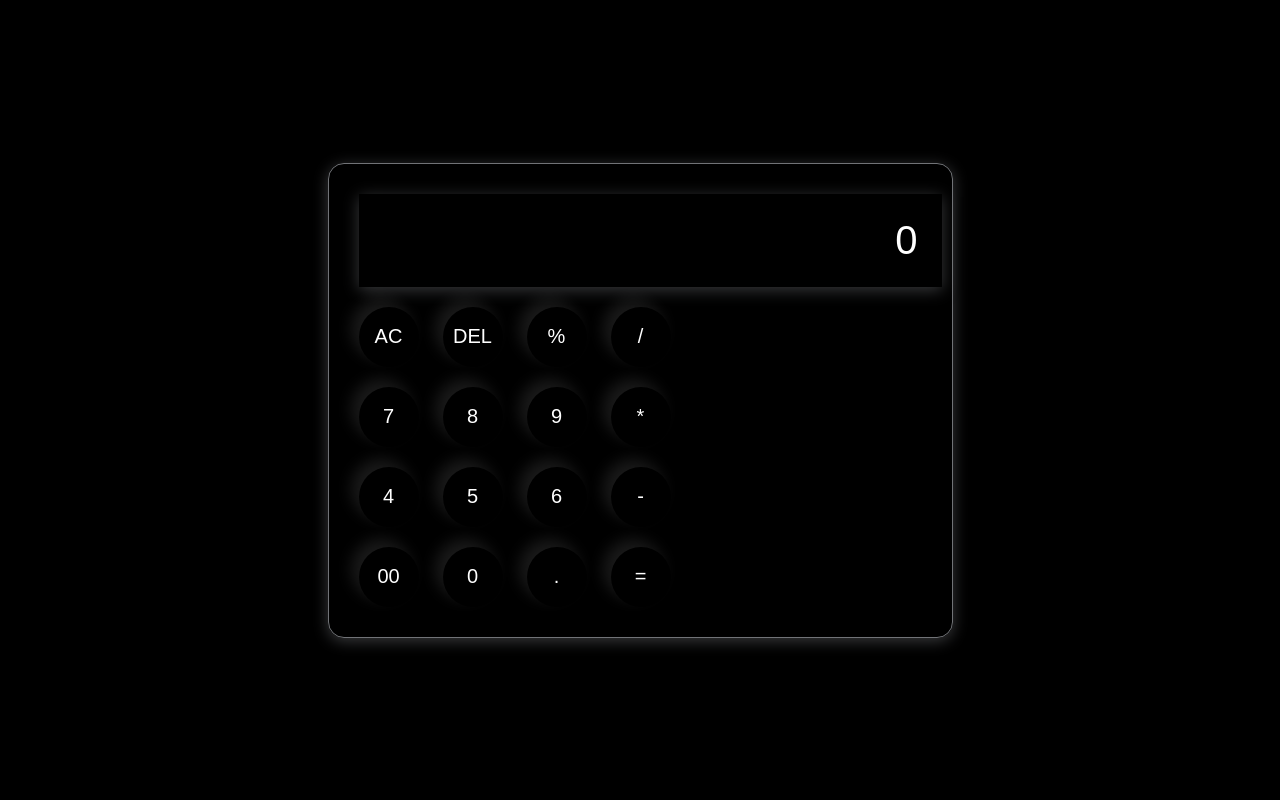
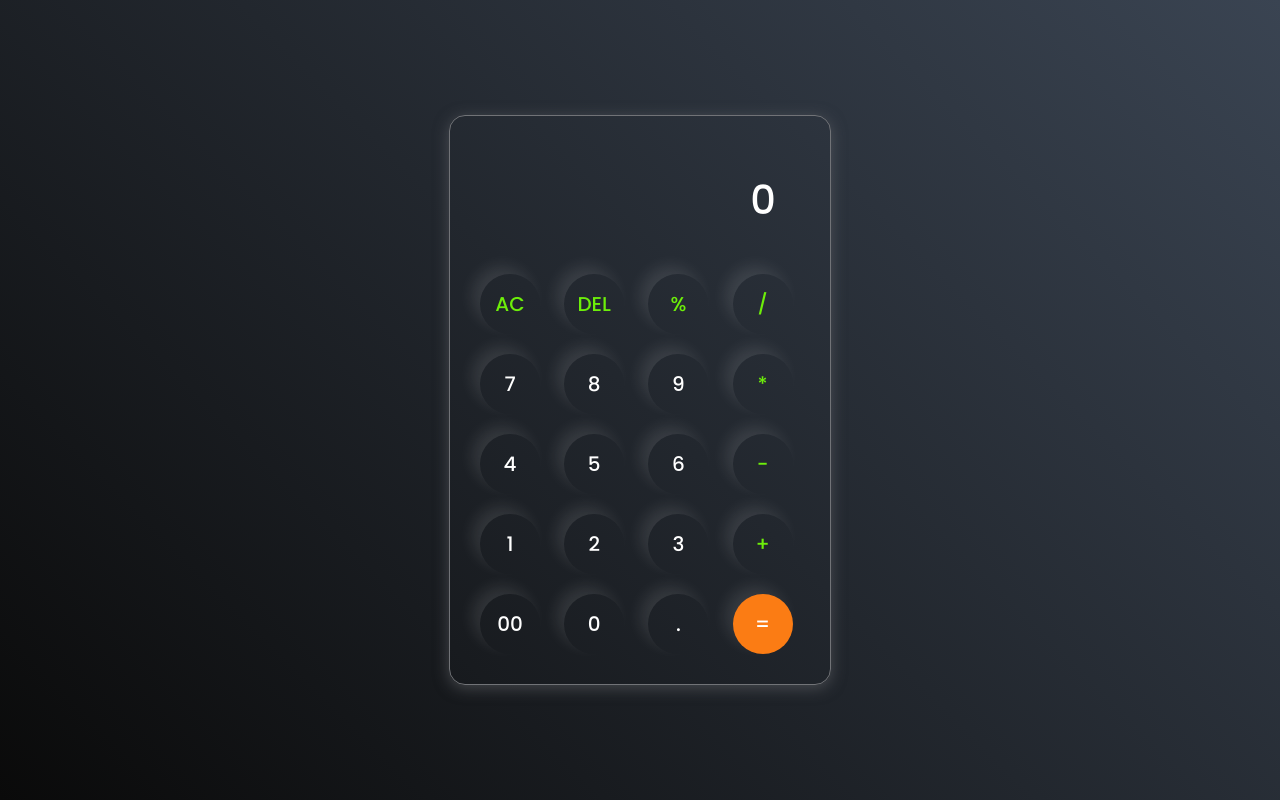
Before and after one commit to Ahmad-Zeeshan-Ramzan/Calculator, a plain HTML site: page index.html in a window 1280 px wide. Drawn offline with Linux system fonts and the light colour scheme.

Commit message:
Changes in HTML CSS file

```diff
--- a/index.html
+++ b/index.html
@@ -1,46 +1,50 @@
 <!DOCTYPE html>
 <html lang="en">
-
-<head>
-    <meta charset="UTF-8">
-    <meta name="viewport" content="width=device-width, initial-scale=1.0">
+  <head>
+    <meta charset="UTF-8" />
+    <meta http-equiv="X-UA-Compatible" content="IE=edge" />
+    <meta name="viewport" content="width=device-width, initial-scale=1.0" />
+    <link rel="stylesheet" href="style.css" />
     <title>Calculator</title>
-    <!-- Fonts link -->
-    <link rel="preconnect" href="https://fonts.googleapis.com">
-    <link rel="preconnect" href="https://fonts.gstatic.com" crossorigin>
-    <link href="https://fonts.googleapis.com/css2?family=Poppins:ital,wght@1,600&display=swap" rel="stylesheet">
-    <!-- CSS Sheet -->
-    <link rel="stylesheet" href="style.css">
-</head>
-
-<body>
-    <div class="calculator">
-        <input type="text" placeholder="0">
+  </head>
+  <body>
+    <div class="container">
+      <div class="calculator">
+        <input type="text" id="inputBox" placeholder="0" />
         <div>
-            <button>AC</button>
-            <button>DEL</button>
-            <button>%</button>
-            <button>/</button>
+          <button class="button operator">AC</button>
+          <button class="button operator">DEL</button>
+          <button class="button operator">%</button>
+          <button class="button operator">/</button>
         </div>
         <div>
-            <button>7</button>
-            <button>8</button>
-            <button>9</button>
-            <button>*</button>
+          <button class="button">7</button>
+          <button class="button">8</button>
+          <button class="button">9</button>
+          <button class="button operator">*</button>
         </div>
         <div>
-            <button>4</button>
-            <button>5</button>
-            <button>6</button>
-            <button>-</button>
+          <button class="button">4</button>
+          <button class="button">5</button>
+          <button class="button">6</button>
+          <button class="button operator">-</button>
         </div>
         <div>
-            <button>00</button>
-            <button>0</button>
-            <button>.</button>
-            <button>=</button>
+          <button class="button">1</button>
+          <button class="button">2</button>
+          <button class="button">3</button>
+          <button class="button operator">+</button>
         </div>
+
+        <div>
+          <button class="button">00</button>
+          <button class="button">0</button>
+          <button class="button">.</button>
+          <button class="button equalBtn">=</button>
+        </div>
+      </div>
     </div>
-</body>
 
+    <script src="script.js"></script>
+  </body>
 </html>
--- a/style.css
+++ b/style.css
@@ -1,7 +1,10 @@
+@import url('https://fonts.googleapis.com/css2?family=Poppins:wght@500&display=swap');
+
 *{
     margin: 0;
     padding: 0;
     box-sizing: border-box;
+    font-family: 'Poppins', sans-serif;
 }
 
 body{
@@ -10,7 +13,7 @@ body{
     display: flex;
     justify-content: center;
     align-items: center;
-    background: rgb(0, 0, 0);
+    background: linear-gradient(45deg, #0a0a0a, #3a4452);
 }
 
 .calculator{
@@ -19,18 +22,20 @@ body{
     border-radius: 16px;
     background: transparent;
     box-shadow: 0px 3px 15px rgba(113, 115, 119, 0.5);
+
 }
 
 input{
-    width: 100%;
+    width: 320px;
     border: none;
     padding: 24px;
     margin: 10px;
     background: transparent;
-    box-shadow: 0px 3px 15px rgba(113, 115, 119, 0.5);
+    box-shadow: 0px 3px 15px rgbs(84, 84, 84, 0.1);
     font-size: 40px;
     text-align: right;
     cursor: pointer;
+    color: #ffffff;
 }
 
 input::placeholder{
@@ -38,7 +43,7 @@ input::placeholder{
 }
 
 button{
-    border:none;
+    border: none;
     width: 60px;
     height: 60px;
     margin: 10px;
@@ -49,3 +54,11 @@ button{
     box-shadow: -8px -8px 15px rgba(255, 255, 255, 0.1);
     cursor: pointer;
 }
+
+.equalBtn{
+    background-color: #fb7c14;
+}
+
+.operator{
+    color: #6dee0a;
+}
```
